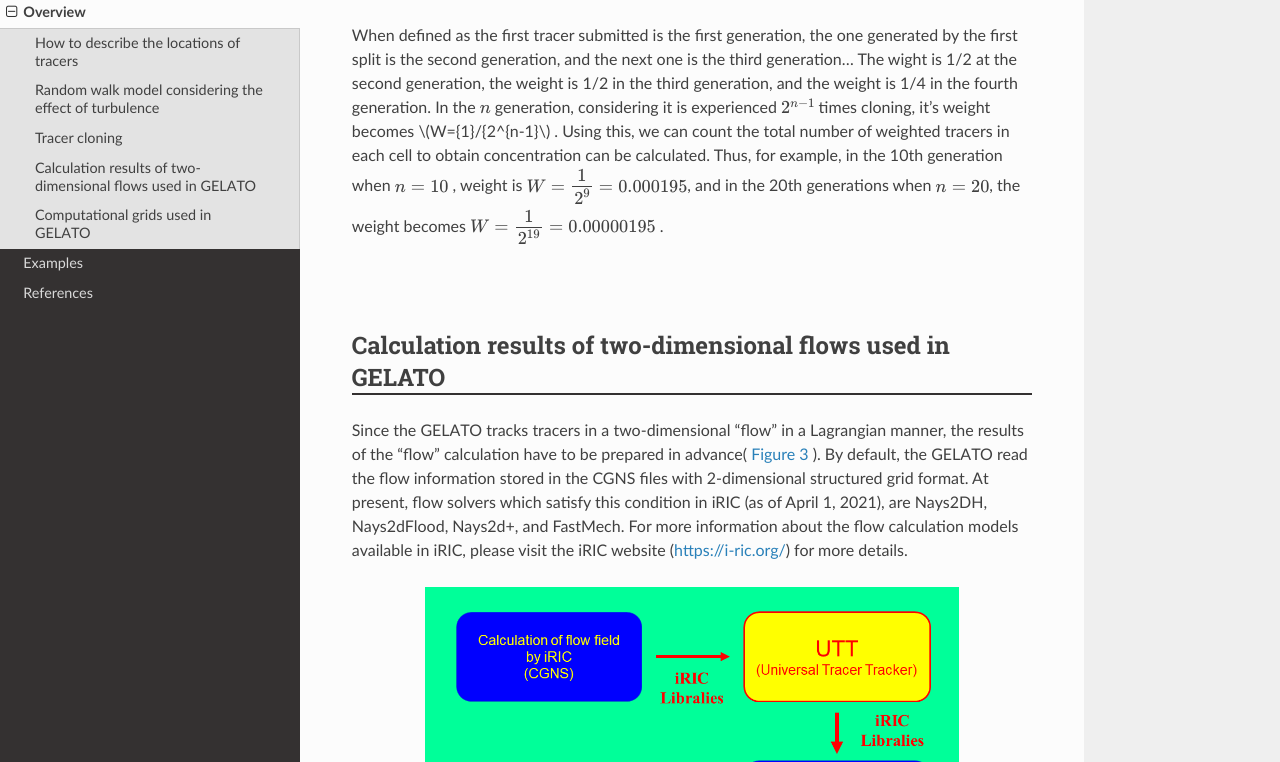
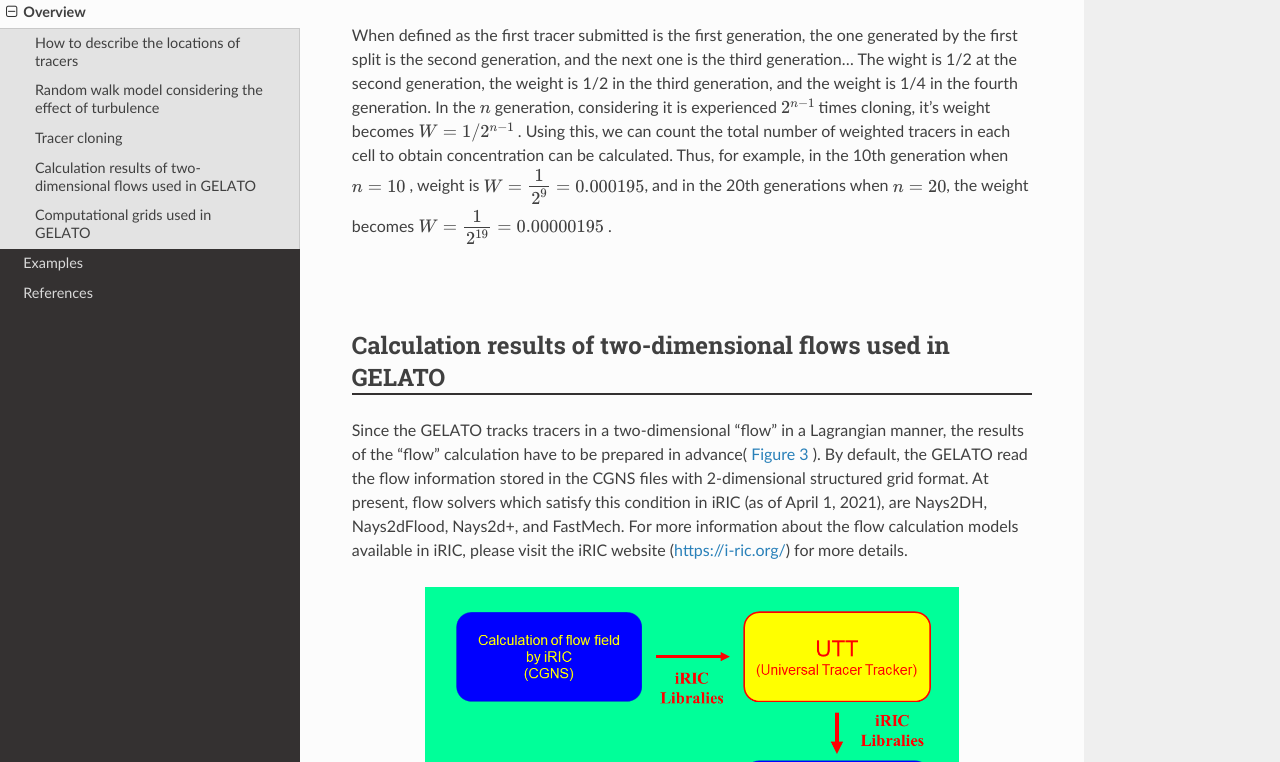
Before and after one commit to iRICsolvers/GELATO_Documents, a Sphinx documentation site: the page built from source/02_Overview.rst, in a window 1280 px wide and 900 px high, scrolled down 2404 px, cut to the strip 138-900 px from the top of the window. Built offline with Sphinx 7.4.7 and the Read the Docs theme 3.1.0, drawn with Linux system fonts in a browser that asks for light colours.

Commit message:
数式を修正

```diff
--- a/source/02_Overview.rst
+++ b/source/02_Overview.rst
@@ -106,7 +106,7 @@ When defined as the first tracer submitted is the first generation, the one gene
 by the first split is the second generation, and the next one is the third generation...
 The wight is 1/2 at the second generation, the weight is 1/2 in the third generation,
 and the weight is 1/4 in the fourth generation.  In the :math:`n` generation, considering
-it is experienced :math:`2^{n-1}` times cloning, it's weight becomes  :math:`W={1}/{2^{n-1}` .
+it is experienced :math:`2^{n-1}` times cloning, it's weight becomes  :math:`W={1}/{2^{n-1}}` .
 Using this, we can count the total number of weighted tracers in each cell to
 obtain concentration can be calculated.
 Thus, for example, in the 10th generation when :math:`n=10` , weight is :math:`W=\cfrac{1}{2^9}=0.000195`,
```
